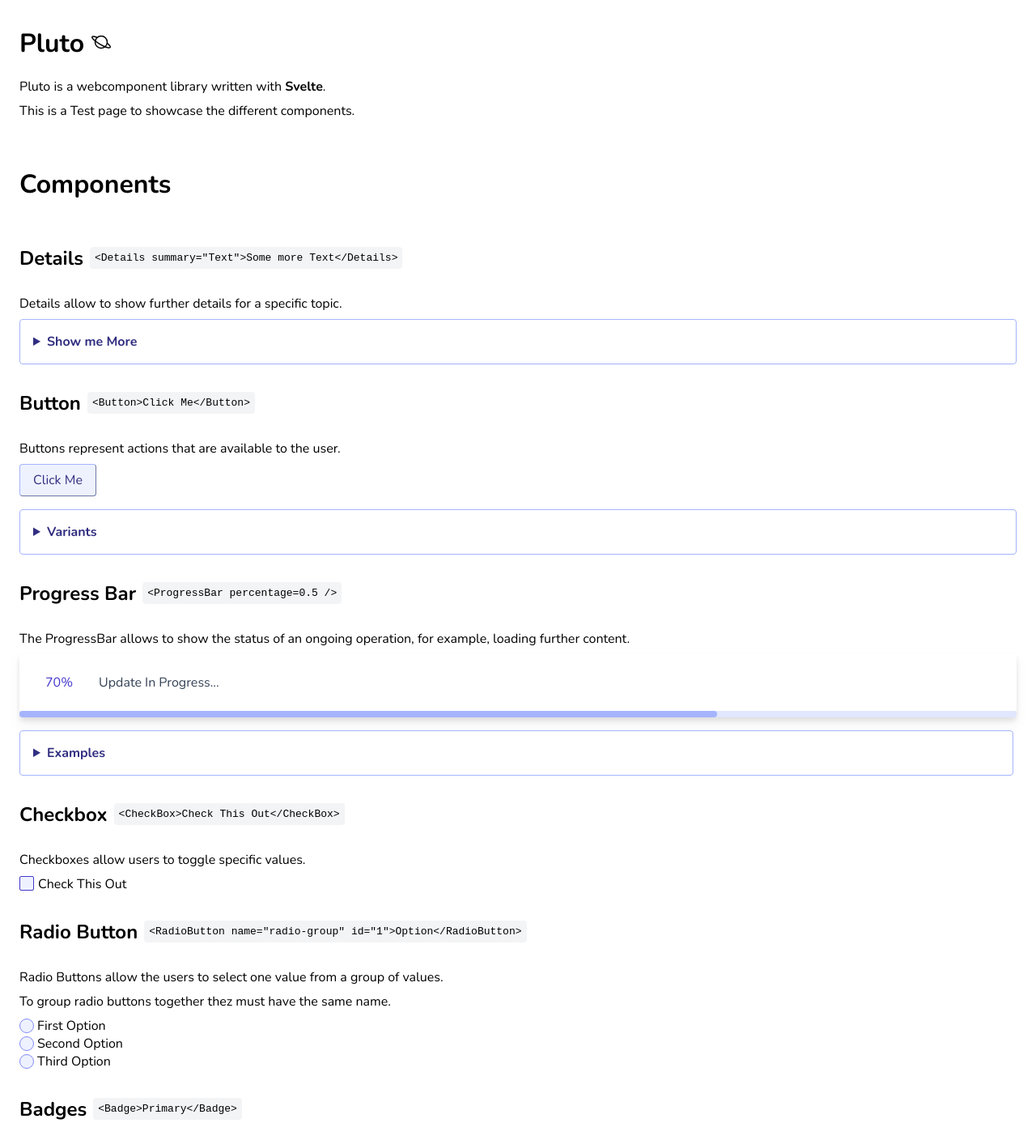
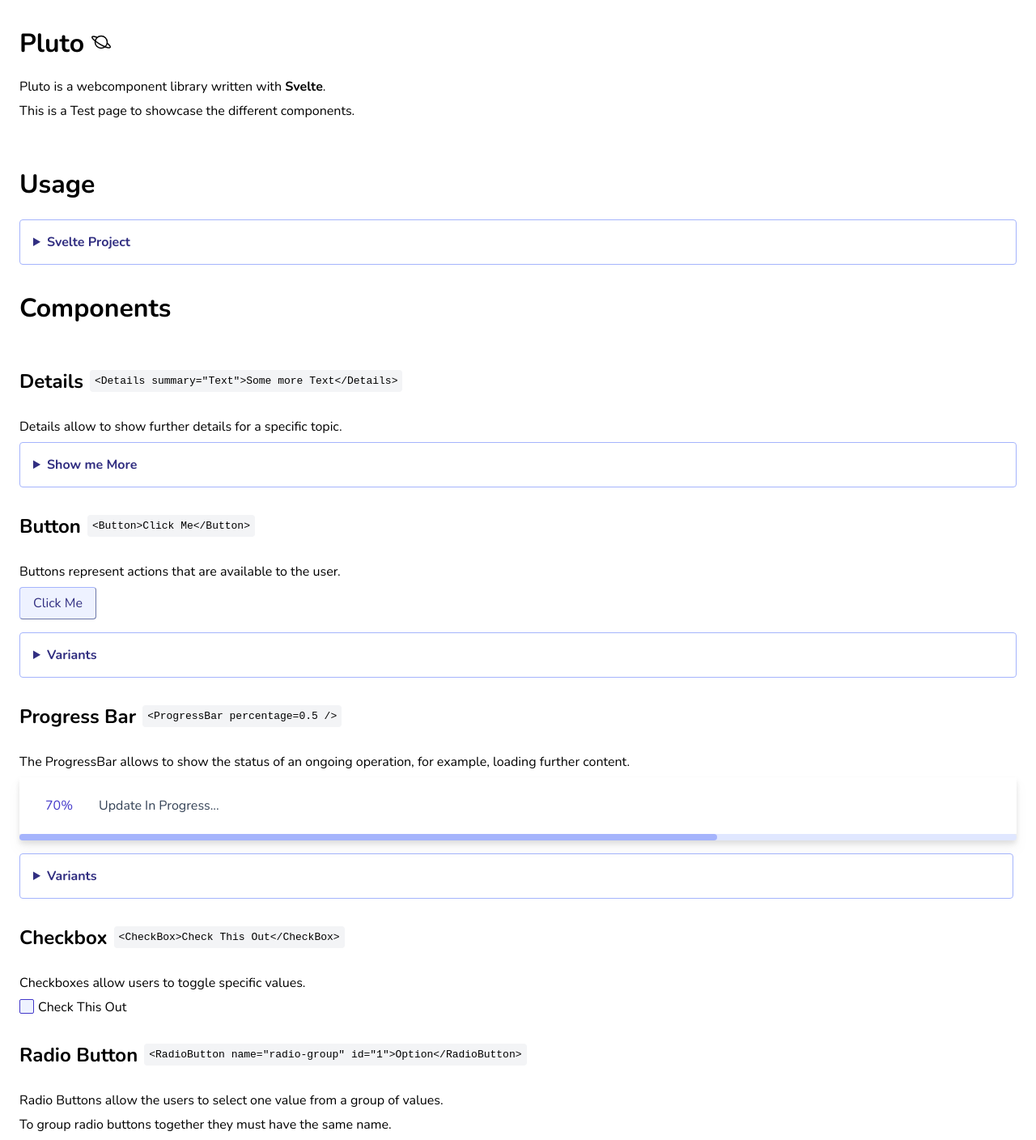
Before and after one commit to Ix76y/pluto, a SvelteKit app: page / in a window 1280 px wide. Shown: the top 1408 px of the page at 81% size. Built offline with nearby package versions, Linux system fonts and the light colour scheme.

Commit message:
Cleaning up progress bar

```diff
--- a/src/routes/+page.svelte
+++ b/src/routes/+page.svelte
@@ -15,6 +15,14 @@
   <p>Pluto is a webcomponent library written with <strong>Svelte</strong>.</p>
   <p>This is a Test page to showcase the different components.</p>
   <br>
+
+  <h1>Usage</h1>
+  <Details summary="Svelte Project">
+    <p>You can use the components directly in any of your Svelte projects and custimse them if you want.</p>
+    <p>Either clone the full repository from my <a href="https://github.com/Ix76y/pluto" target="_blank">GitHub Repository</a> or copy the components that you like from the src/lib/ folder.</p>
+  </Details>
+
+
 
   <h1>Components</h1>
 
@@ -59,20 +67,26 @@
   <p>The ProgressBar allows to show the status of an ongoing operation, for example, loading further content.</p>
   <ProgressBar percentage={0.7} showText='Update In Progress...'/>
   <div class="box" style="margin-top: 16px;">
-    <Details summary="Examples">
-      <p>The progress bar can be customised in multiple ways:</p>
-      <h4>percentage: number</h4>
-      <p>The actual percentage of the current progress. Should be a number between 0 and 1.</p>
-      <ProgressBar percentage={0.7}/>
-      <h4>hideLabel: boolean</h4>
+    <Details summary="Variants">
+      <p>ProgressBar components can be customised in multiple diffent ways:</p>
+      <div class="" style="margin-top: 16px;">
+        <br><br>
         <p>Hides the percentage label and only shows the progress bar.</p>
         <ProgressBar percentage={0.7} hideLabel/>
-      <h4>steps: number (Default: 1)</h4>
+        <br>
+        <code>&lt;ProgressBar precentage={0.7} hideLabel/&gt;</code>
+        <br><br>
         <p>Splits the progress bar into steps number of smaller pieces.</p>
         <ProgressBar percentage={0.7} steps={5}/>
-      <h4>showText: string</h4>
+        <br>
+        <code>&lt;ProgressBar precentage={0.7} steps={5}/&gt;</code>
+        <br><br>
         <p>Shows an extra Text next to the percentage, to give the user extra information. </p>
         <ProgressBar percentage={0.7} showText='Update In Progress...'/>
+        <br>
+        <code>&lt;ProgressBar precentage={0.7} showText="Update In Progress..."/&gt;</code>
+        <br>
+      </div>
     </Details>
   </div>
 
@@ -88,7 +102,7 @@
     <code>&lt;RadioButton name="radio-group" id="1"&gt;Option&lt;/RadioButton&gt;</code>
   </div>
   <p>Radio Buttons allow the users to select one value from a group of values.</p>
-  <p>To group radio buttons together thez must have the same name. </p>
+  <p>To group radio buttons together they must have the same name. </p>
   <form action="">
     <RadioButton name="radio-group" id="1">First Option</RadioButton>
     <RadioButton name="radio-group" id="2">Second Option</RadioButton>
```
Lines whose indentation alone changed are shown as unchanged.
